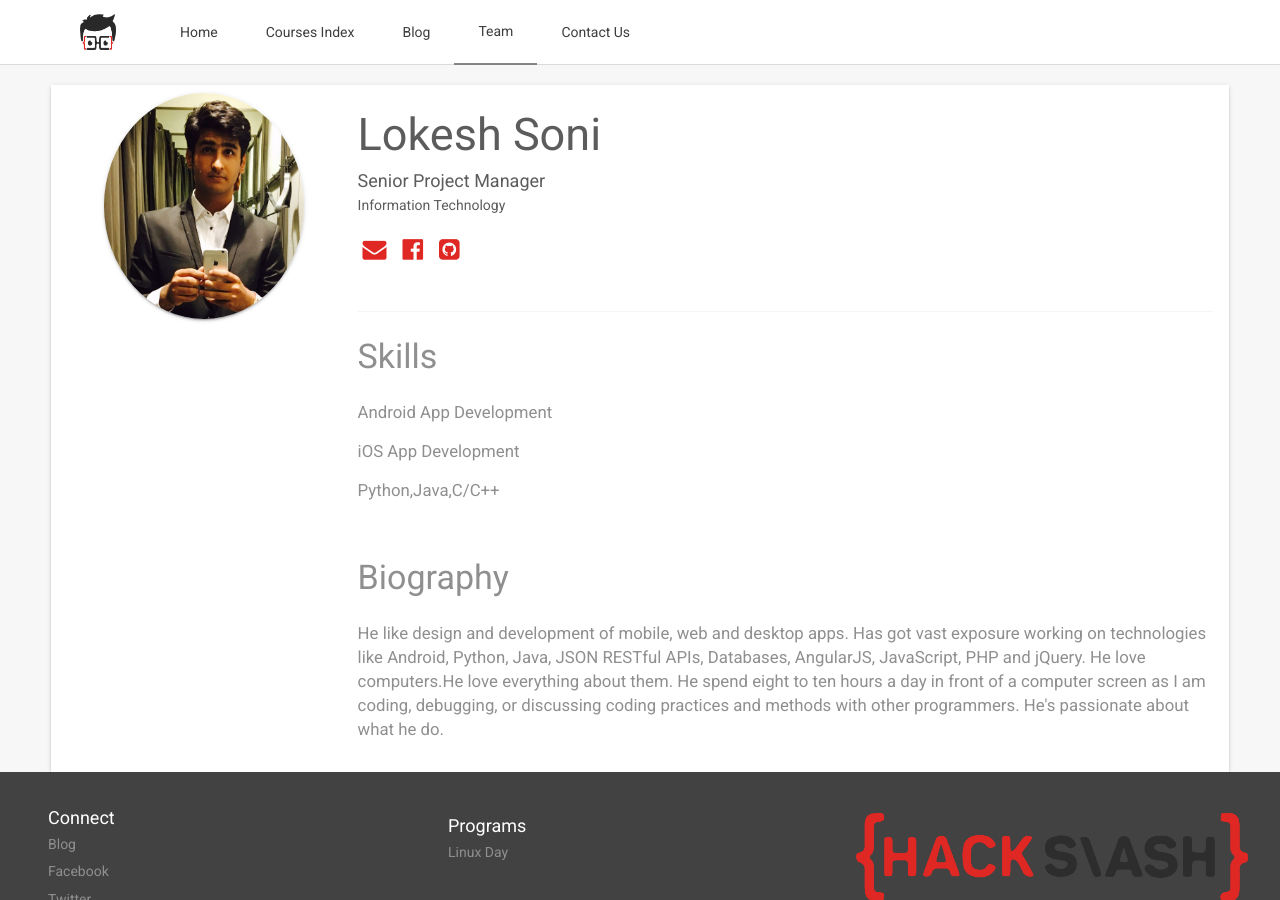
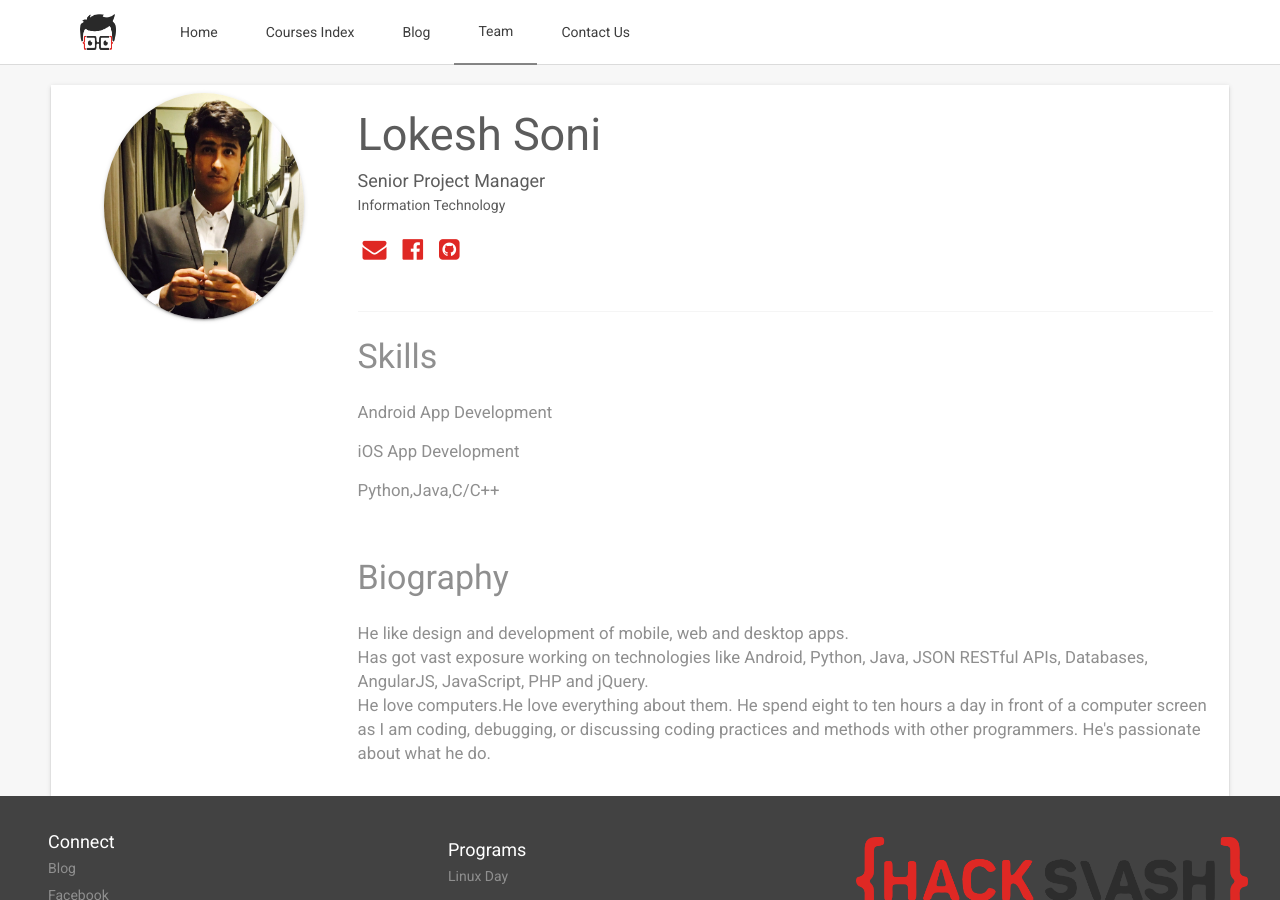
Before and after one commit to soumilk/hackslashjecrc.github.io, a Jekyll site: the page built from people/lukiee.html, in a window 1280 px wide. Built offline with Jekyll 4.4.1, drawn with Linux system fonts in a browser that asks for light colours; nearby versions of some CDN libraries.

Commit message:
little fixes of links

```diff
--- a/_layouts/default.html
+++ b/_layouts/default.html
@@ -8,7 +8,7 @@
     <meta property="og:site_name" content="HackSlash" />
     <meta property="og:type" content="website" />
     <meta property="og:description" content="{% if page.excerpt %}{{ page.excerpt | strip_html | strip_newlines | truncate: 160 }}{% else %}{{ site.description }}{% endif %}" />
-    <meta property="og:url" content="https://HackSlashjecrc.github.io" />
+    <meta property="og:url" content="http://hackslash.org/" />
   </head>
   <body>
     <div class="mdl-layout mdl-js-layout mdl-layout--fixed-header">
--- a/_layouts/people.html
+++ b/_layouts/people.html
@@ -8,7 +8,7 @@
     <meta property="og:site_name" content="HackSlash" />
     <meta property="og:type" content="website" />
     <meta property="og:description" content="{% if page.excerpt %}{{ page.excerpt | strip_html | strip_newlines | truncate: 160 }}{% else %}{{ site.description }}{% endif %}" />
-    <meta property="og:url" content="https://HackSlashjecrc.github.io" />
+    <meta property="og:url" content="http://hackslash.org/" />
     <link rel="stylesheet" href="https://maxcdn.bootstrapcdn.com/font-awesome/4.7.0/css/font-awesome.min.css">
   </head>
   <body>
--- a/people/asmigos.html
+++ b/people/asmigos.html
@@ -7,7 +7,7 @@
 designation: Head of Promotion Solutions and Relations
 branch: Information Technology
 img: asmigos.jpg
-website: asmitajaipur.wixsite.com/asmitagoswami
+website: https://asmitajaipur.wixsite.com/asmitagoswami
 email: asmita.jaipur@gmail.com
 facebook: asmita.goswami.1
 github: asmigos
--- a/people/lukiee.html
+++ b/people/lukiee.html
@@ -14,10 +14,5 @@
   - skill: Android App Development
   - skill: iOS App Development
   - skill: Python,Java,C/C++
-bio: He like design and development of mobile, web and desktop apps.
-     Has got vast exposure working on technologies like Android, Python,
-     Java, JSON RESTful APIs, Databases, AngularJS, JavaScript, PHP and jQuery.
-     He love computers.He love everything about them. He spend eight to ten hours a day in front of
-     a computer screen as I am coding, debugging, or discussing coding practices and methods with other
-      programmers. He's passionate about what he do.
+bio: He like design and development of mobile, web and desktop apps.<br>Has got vast exposure working on technologies like Android, Python, Java, JSON RESTful APIs, Databases, AngularJS, JavaScript, PHP and jQuery.<br>He love computers.He love everything about them. He spend eight to ten hours a day in front of a computer screen as I am coding, debugging, or discussing coding practices and methods with other programmers. He's passionate about what he do.
 ---
```
